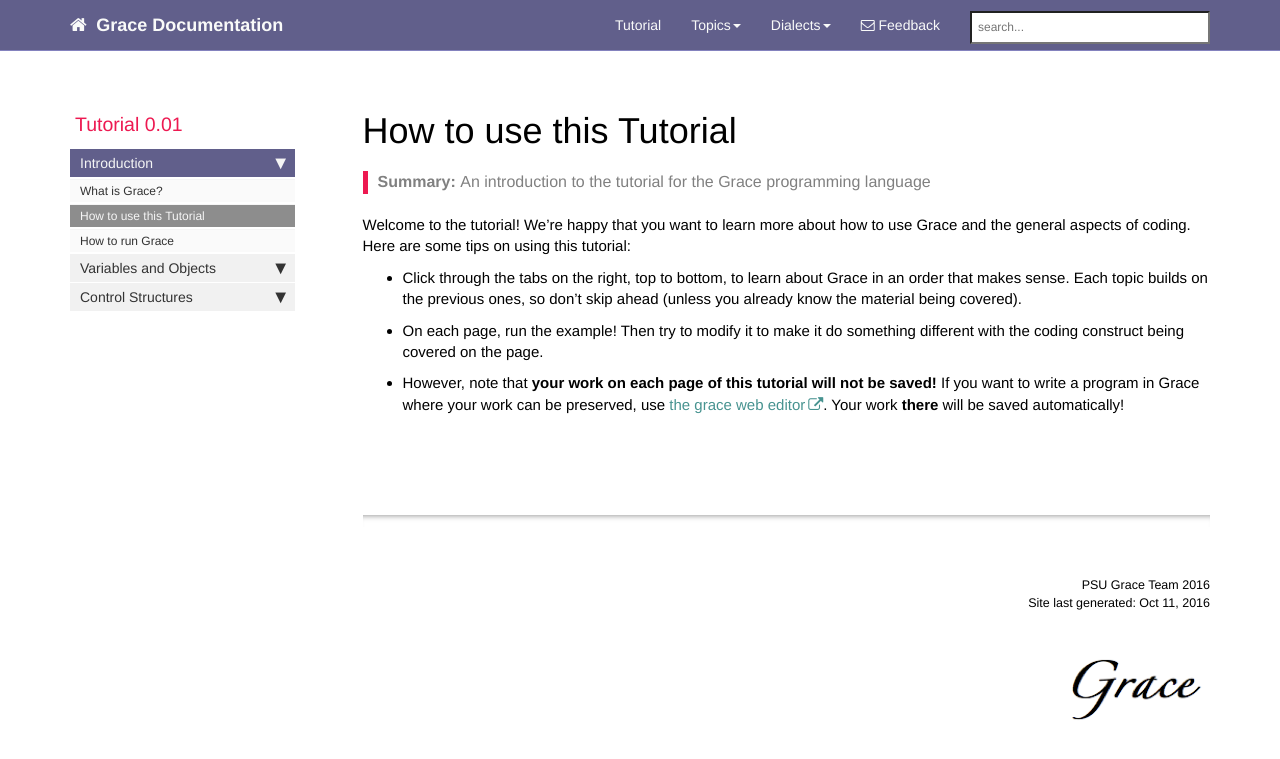
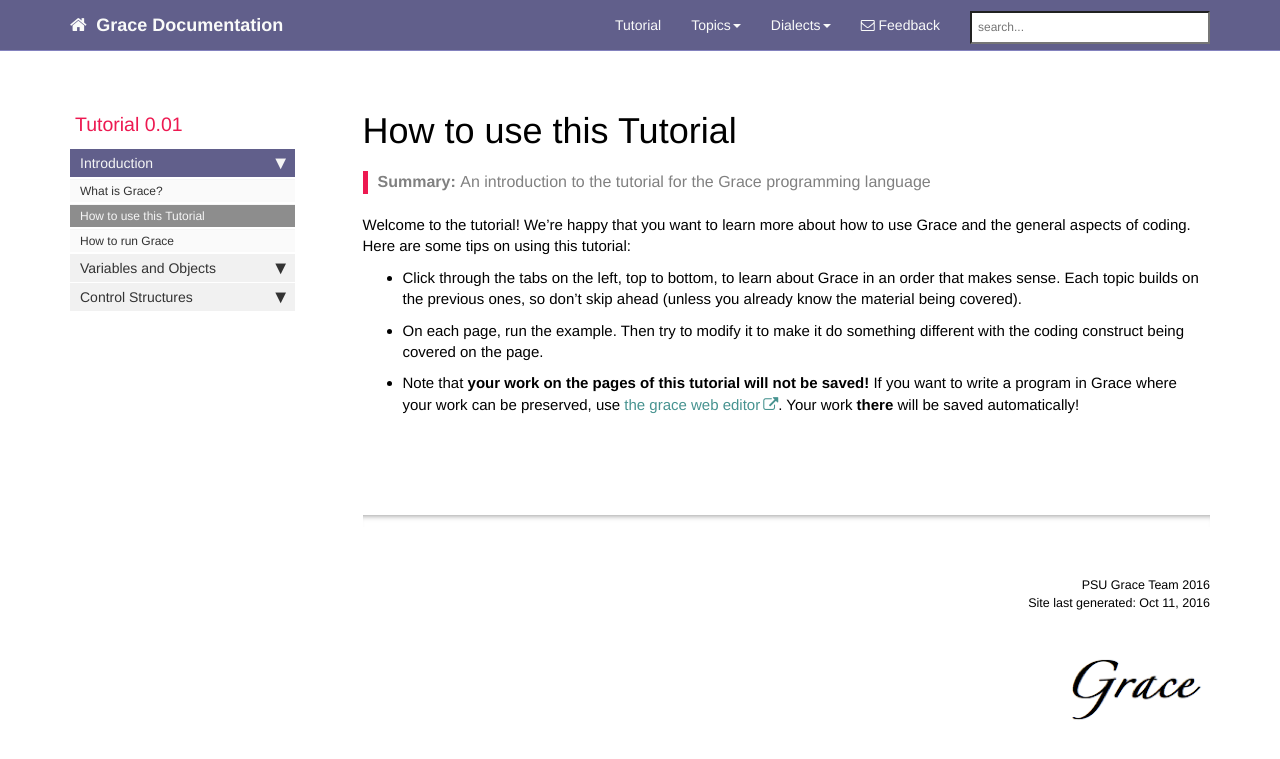
Before and after one commit to gracelang/language, a Jekyll site: the page built from website/tutorial/introduction/howtousethistutorial.md, in a window 1280 px wide. Shown: the top 759 px of the page. Built offline with Jekyll 4.4.1, drawn with Linux system fonts in a browser that asks for light colours; nearby versions of some CDN libraries; comment, search, counter and statistics services are not loaded.

Commit message:
Updates "How To"

```diff
--- a/website/tutorial/introduction/howtousethistutorial.md
+++ b/website/tutorial/introduction/howtousethistutorial.md
@@ -10,10 +10,10 @@ folder: tutorial
 Welcome to the tutorial! We're happy that you want to learn more about how to use
 Grace and the general aspects of coding. Here are some tips on using this tutorial:
 
- - Click through the tabs on the right, top to bottom, to learn about Grace in an order that makes sense.
+ - Click through the tabs on the left, top to bottom, to learn about Grace in an order that makes sense.
    Each topic builds on the previous ones, so don't skip ahead (unless you already know the material being covered).
- - On each page, run the example! Then try to modify it to make it do something different with the coding
+ - On each page, run the example. Then try to modify it to make it do something different with the coding
    construct being covered on the page.
- - However, note that **your work on each page of this tutorial will not be saved!** If you want to write a program in Grace
+ - Note that **your work on the pages of this tutorial will not be saved!** If you want to write a program in Grace
    where your work can be preserved, use [the grace web editor](http://web.cecs.pdx.edu/~grace/ide/index.html).
    Your work **there** will be saved automatically!
```
